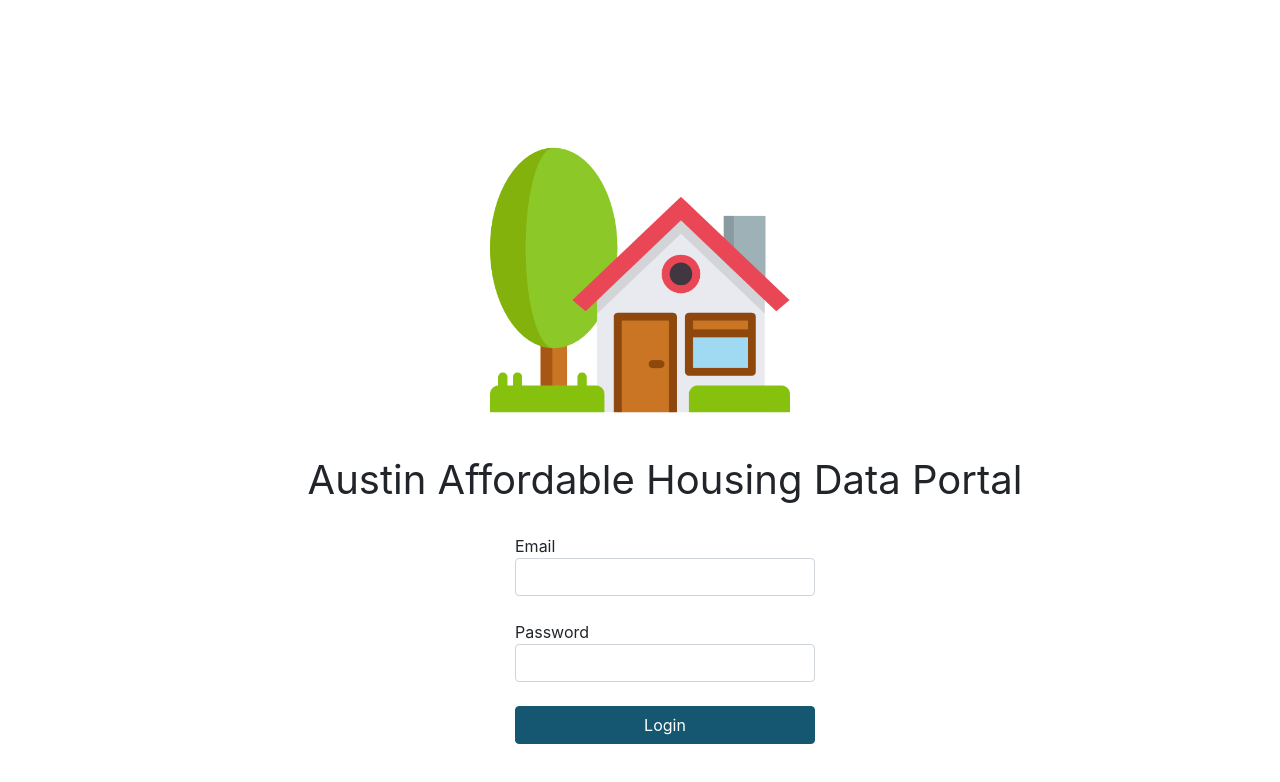
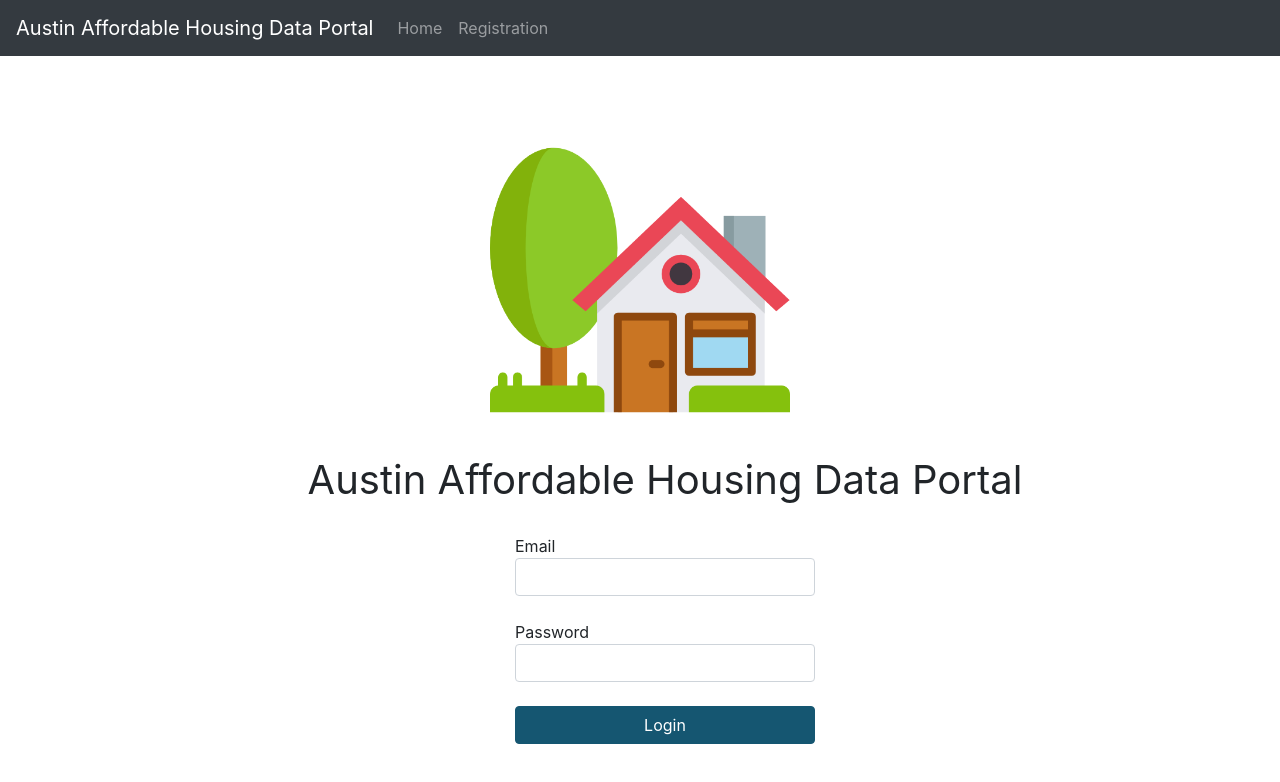
Before and after one commit to cityofaustin/affordable-housing-data-client, a React (Create React App) app: page / in a window 1280 px wide. Shown: the top 782 px of the page. Built offline with nearby package versions, Linux system fonts and the light colour scheme; no server answers.

Commit message:
add navbar

```diff
--- a/src/App.js
+++ b/src/App.js
@@ -8,11 +8,13 @@ import { BrowserRouter as Router, Route, Switch  } from 'react-router-dom';
 import { debugLog } from './components/utilities';
 
 import {Login} from './components/Login/Login'
-import Register from './components/Register'
+import Registration from './components/Registration'
+import Notfound from './components/notfound'
 import {UpdateProperties} from './components/UpdateProperties/UpdateProperties.jsx';
 import {UpdateProperty} from './components/UpdateProperty/UpdateProperty.jsx';
 import {PrivateRoute} from './components/PrivateRoute/PrivateRoute.jsx';
 import {NewProperty} from './components/NewProperty/NewProperty.jsx';
+import Navbar from './components/Navbar'
 
 debugLog(
   {
@@ -25,20 +27,24 @@ debugLog(
   }
 );
 
+
+
 class App extends Component {
   render() {
     return (
-      <div className="App">
         <Router>
-          <Switch>
-            <Route exact path="/" component={Login} />
-            <Route exact path="/register" component={Register} />
-            <PrivateRoute exact path="/update_property/:id" component={UpdateProperty} />
-            <PrivateRoute exact path='/update_properties' component={UpdateProperties} />
-            <PrivateRoute exact path='/new_property' component={NewProperty} />
-          </Switch>
+          <div className="App">
+            <Navbar />
+            <Switch>
+              <Route exact path="/" component={Login} />
+              <Route exact path="/registration/" component={Registration} />
+              <PrivateRoute exact path="/update_property/:id" component={UpdateProperty} />
+              <PrivateRoute exact path='/update_properties/' component={UpdateProperties} />
+              <PrivateRoute exact path='/new_property/' component={NewProperty} />
+              <Route component={Notfound} />
+            </Switch>
+          </div>
         </Router>
-      </div>
     );
   }
 }
```
